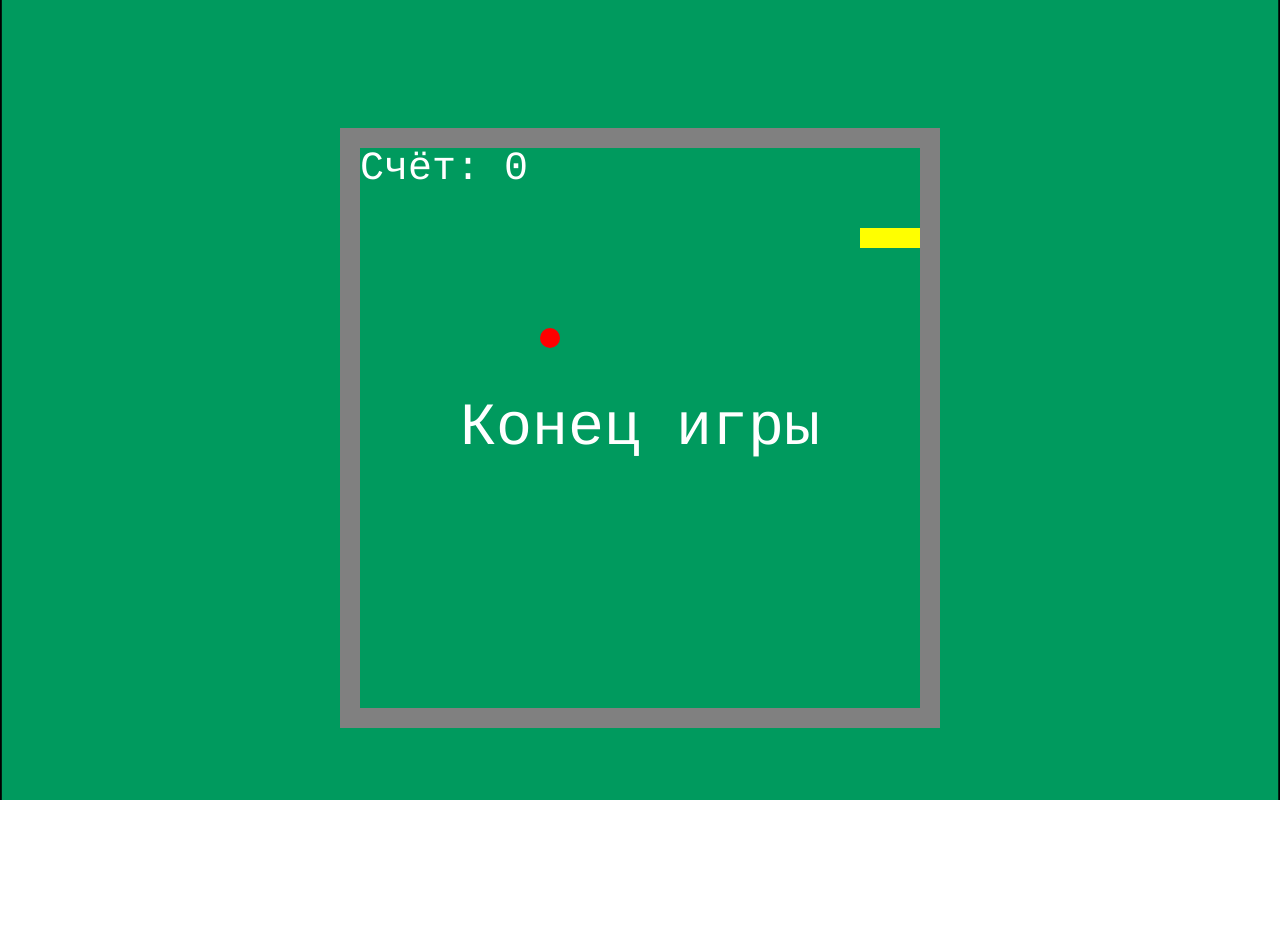
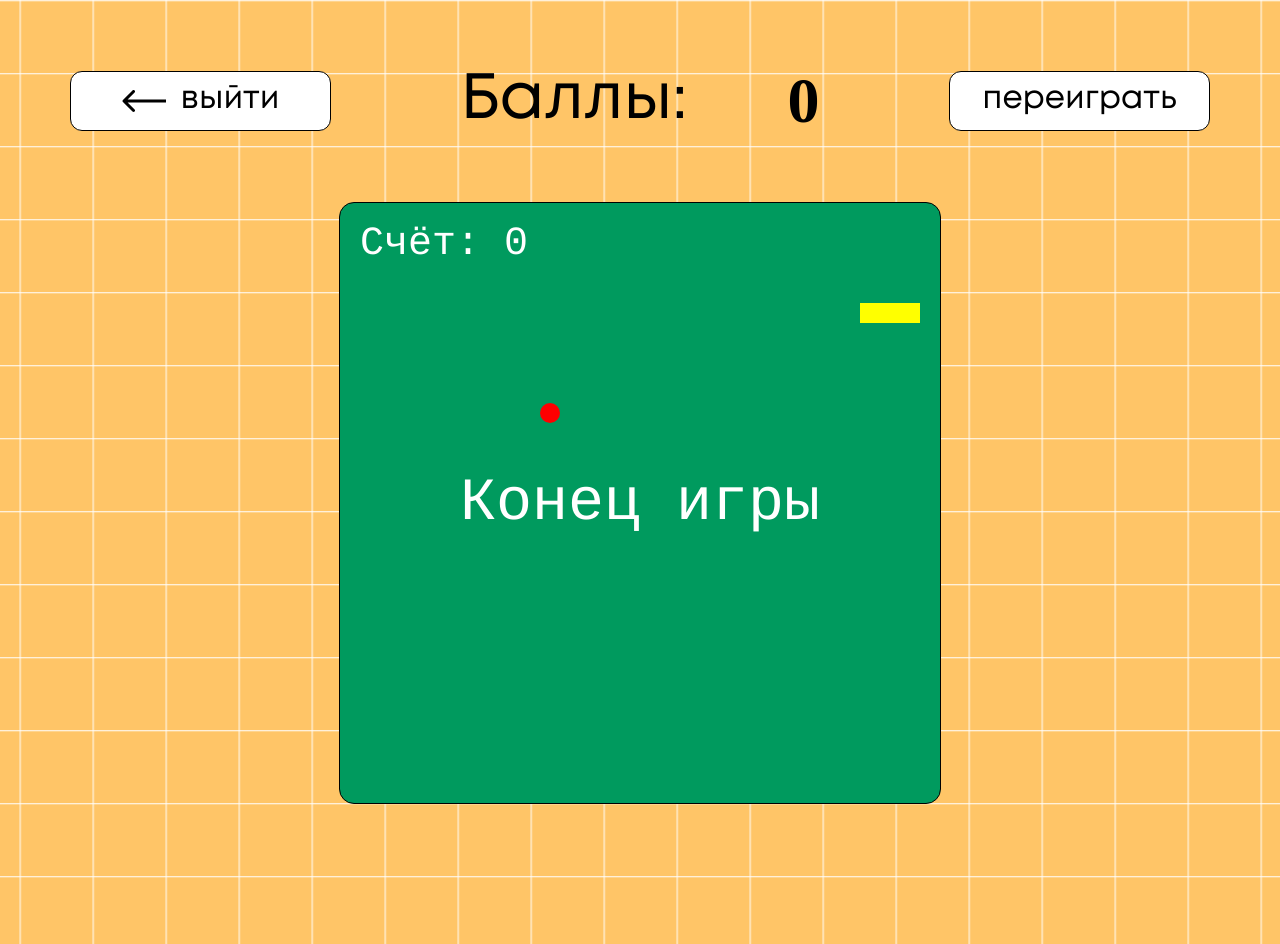
Before and after one commit to xworu/regames, a website: page Snake1/index.html in a window 1280 px wide. Before the commit the page ends 800 px from the top, so only its background shows below. Drawn offline with nearby package versions, Linux system fonts and the light colour scheme; a web font is replaced by a local one.

Commit message:
connecting the snake and editing styles

```diff
--- a/Snake1/index.html
+++ b/Snake1/index.html
@@ -15,6 +15,16 @@
 		<link rel="stylesheet" href="style.css" />
 	</head>
 	<body id="wrapper">
+		<header>
+			<button type="button" id="goback">
+				<img src="/src/img/img_rating/arrow.svg" alt="arrow">
+				выйти</button>
+			<div>
+				<h1>Баллы:</h1>
+				<p id="points">0</p>
+			</div>
+			<button type="button" id="restart">переиграть</button>
+		</header>
 		<canvas id="canvas" width="600" height="600"></canvas>
 	</body>
 	<script src="https://code.jquery.com/jquery-2.1.0.js"></script>
--- a/Snake1/snake.js
+++ b/Snake1/snake.js
@@ -13,15 +13,6 @@ var heightInBlocks = height / blockSize;
 
 //----------- Устанавливаем счёт 0 -----------//
 var score = 0;
-
-//----------- Рисуем рамку -----------//
-var drawBorder = function () {
-   ctx.fillStyle = "Gray";
-   ctx.fillRect(0, 0, width, blockSize);
-   ctx.fillRect(0, height - blockSize, width, blockSize);
-   ctx.fillRect(0, 0, blockSize, height);
-   ctx.fillRect(width - blockSize, 0, blockSize, height);
-};
 
 //----------- Выводим счёт игры в левом верхнем углу -----------//
 var drawScore = function () {
@@ -202,3 +193,17 @@ $("body").keydown(function (event) {
       snake.setDirection(newDirection);
    }
 });
+
+
+const header = new URL(document.location).searchParams;
+
+const restart = document.querySelector('#restart');
+const goback = document.querySelector('#goback');
+
+restart.addEventListener('click', () => {
+   window.location = `http://regames/Snake1/index.html?id=${header.get("id")}`;
+})
+
+goback.addEventListener('click', () => {
+   window.location = `http://regames/src/html/games.html?id=${header.get("id")}`;
+})
--- a/Snake1/style.css
+++ b/Snake1/style.css
@@ -1,4 +1,16 @@
-/* Основные стили */
+@font-face {
+	font-family: "MontRegular";
+	src: local("MontRegular"), url("../src/fonts/MontRegular.eot"), url("../src/fonts/MontRegular.eot?#iefix") format("embedded-opentype"), url("../src/fonts/MontRegular.woff") format("woff"), url("../src/fonts/MontRegular.ttf") format("truetype");
+	font-style: normal;
+	font-weight: 400;
+}
+@font-face {
+	font-family: "Mont Heavy DEMO";
+	src: local("Mont Heavy DEMO"), url("Mont-HeavyDEMO.eot") format("eot"), url("Mont-HeavyDEMO.woff") format("woff"), url("Mont-HeavyDEMO.ttf") format("truetype"), url("Mont-HeavyDEMO.svg") format("svg");
+	font-weight: bold;
+	font-style: normal;
+}
+
 * {
 	box-sizing: inherit;
 }
@@ -6,19 +18,71 @@
 html {
 	scroll-behavior: smooth;
 	overflow-x: hidden;
+	background-color: #FFC567;
+    background: linear-gradient(#fff, transparent 2px), linear-gradient(90deg, #fff, transparent 2px), #FFC567;
+    background-size: 73px 73px;
+    background-position: center 0px;
 }
 
-body {
-	margin: auto;
+canvas {
+	display: block;
+	margin: 0 auto;
 	max-width: 600px;
 	max-height: 600px;
-	padding-top: calc(0.1 * 100%);
-	background-image: url('./img/bg.png');
-	-webkit-background-size: cover;
-	-moz-background-size: cover;
-	-o-background-size: cover;
-	background-size: cover;
-	background-position: center;
-	background-repeat: no-repeat;
-	font-family: 'Neucha', cursive;
+	border-radius: 15px;
+	border: 1px solid #000;
+	background: #009A5E;
+	font-family: "MontRegular";
+	margin-bottom: 140px;
 }
+
+header {
+    display: flex;
+    align-items: center;
+    text-align: center;
+    justify-content: space-between;
+}
+
+header div {
+    display: flex;
+    align-items: center;
+    text-align: center;
+}
+
+header div h1 {
+  color: #000;
+  text-align: center;
+  font-family: "MontRegular";
+  font-size: 64px;
+  font-weight: 600;
+  margin-right: 100px;
+}
+
+header div p {
+    font-family: "Mont Heavy DEMO";
+    font-size: 64px;
+    font-weight: 900;
+}
+
+header button {
+    width: 247px;
+    height: 56px;
+    border-radius: 12px;
+    border: 1px solid #000;
+    margin-left: 70px;
+    margin-right: 70px;
+    display: flex;
+    background: #FFF;
+    font-family: "MontRegular";
+    font-size: 32px;
+    font-weight: 600;
+    align-items: center;
+    justify-content: center;
+    -moz-column-gap: 15px;
+         column-gap: 15px;
+    cursor: pointer;
+}
+
+header button:hover {
+    background: #e7e7e7;
+}
--- a/tetris/index.css
+++ b/tetris/index.css
@@ -1,3 +1,16 @@
+@font-face {
+  font-family: "MontRegular";
+  src: local("MontRegular"), url("../src/fonts/MontRegular.eot"), url("../src/fonts/MontRegular.eot?#iefix") format("embedded-opentype"), url("../src/fonts/MontRegular.woff") format("woff"), url("../src/fonts/MontRegular.ttf") format("truetype");
+  font-style: normal;
+  font-weight: 400;
+}
+@font-face {
+  font-family: "Mont Heavy DEMO";
+  src: local("Mont Heavy DEMO"), url("Mont-HeavyDEMO.eot") format("eot"), url("Mont-HeavyDEMO.woff") format("woff"), url("Mont-HeavyDEMO.ttf") format("truetype"), url("Mont-HeavyDEMO.svg") format("svg");
+  font-weight: bold;
+  font-style: normal;
+}
+
 body {
     margin: 0;
     background-color: #FFC567;
@@ -14,43 +27,40 @@ body {
 #root canvas {
     display: block;
     margin: 0 auto;
-    border: 0.5px solid black;
-    border-radius: 2.5%;
+    border: 1px solid black;
+    border-radius: 15px;
     background-color: #048CD6;
 }
 
 header {
     display: flex;
-    align-items: start;
-    margin-top: 11px;
+    align-items: center;
     text-align: center;
     justify-content: space-between;
   }
-  header div img {
-    width: 42px;
-    height: auto;
+  header div {
+    display: flex;
+    align-items: center;
+    text-align: center;
   }
-  header div p {
-    color: #000;
-    font-family: "MontRegular";
-    font-size: 32px;
-    font-weight: 600;
-    line-height: 56px;
-  }
-  header h1 {
+  header div h1 {
     color: #000;
   text-align: center;
   font-family: "MontRegular";
-  font-size: 46px;
+  font-size: 64px;
   font-weight: 600;
-  margin-top: 70px;
+  margin-right: 100px;
+  }
+  header div p {
+    font-family: "Mont Heavy DEMO";
+    font-size: 64px;
+    font-weight: 900;
   }
   header button {
     width: 247px;
     height: 56px;
     border-radius: 12px;
     border: 1px solid #000;
-    margin-top: 70px;
     margin-left: 70px;
     margin-right: 70px;
     display: flex;
@@ -64,3 +74,6 @@ header {
          column-gap: 15px;
     cursor: pointer;
   }
+  header button:hover {
+    background: #e7e7e7;
+  }
```
Also changed, not shown: src/html/games.html (+4 -1 lines), src/js/games.js (+7 -2 lines), src/styles/games.scss (+9 -0 lines), tetris/index.html (+6 -1 lines), tetris/index.js (+7 -5 lines), Snake1/img/bg.png (deleted), src/img/img_games/in_developing.png (added), src/styles/games.css, 1 other file.
